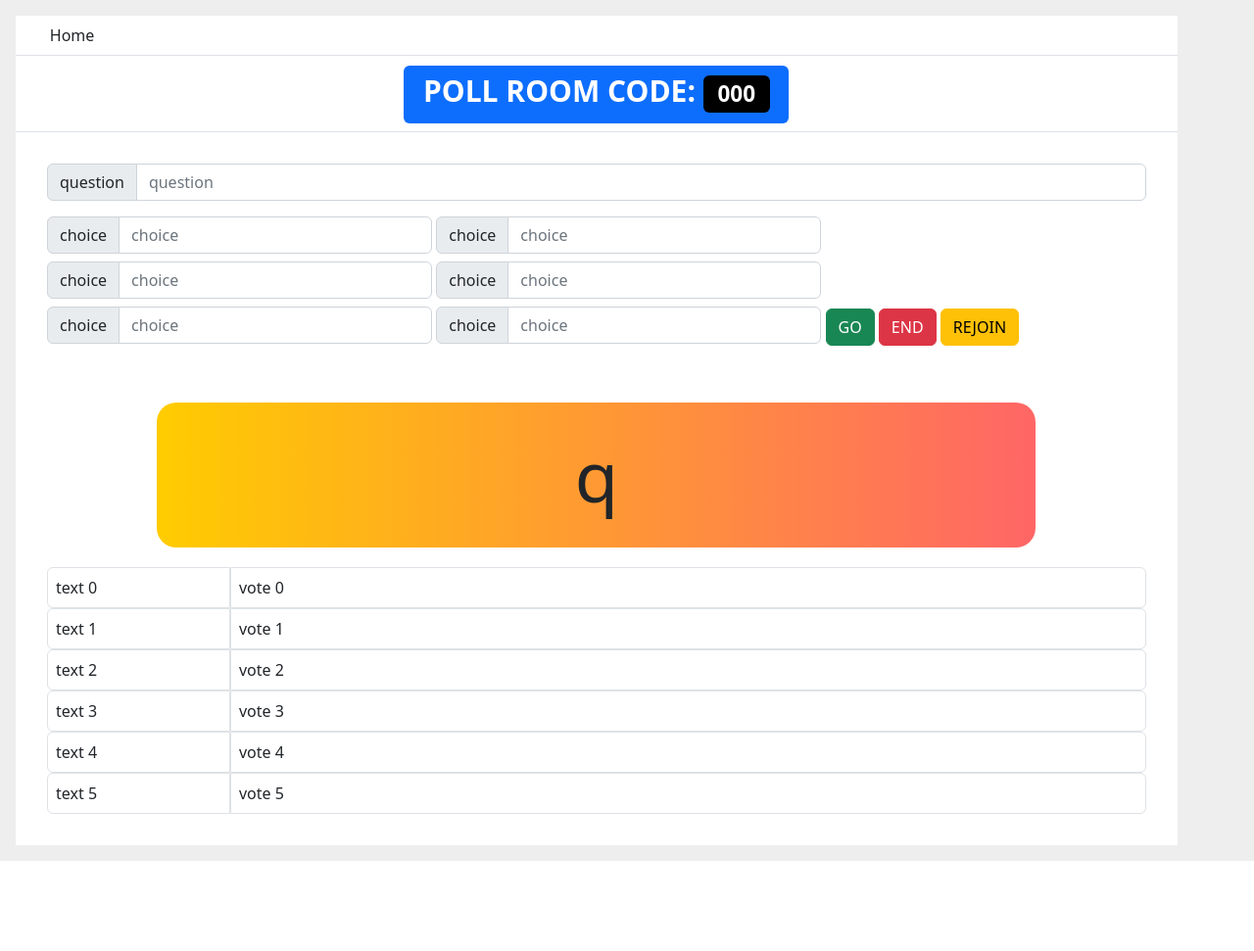
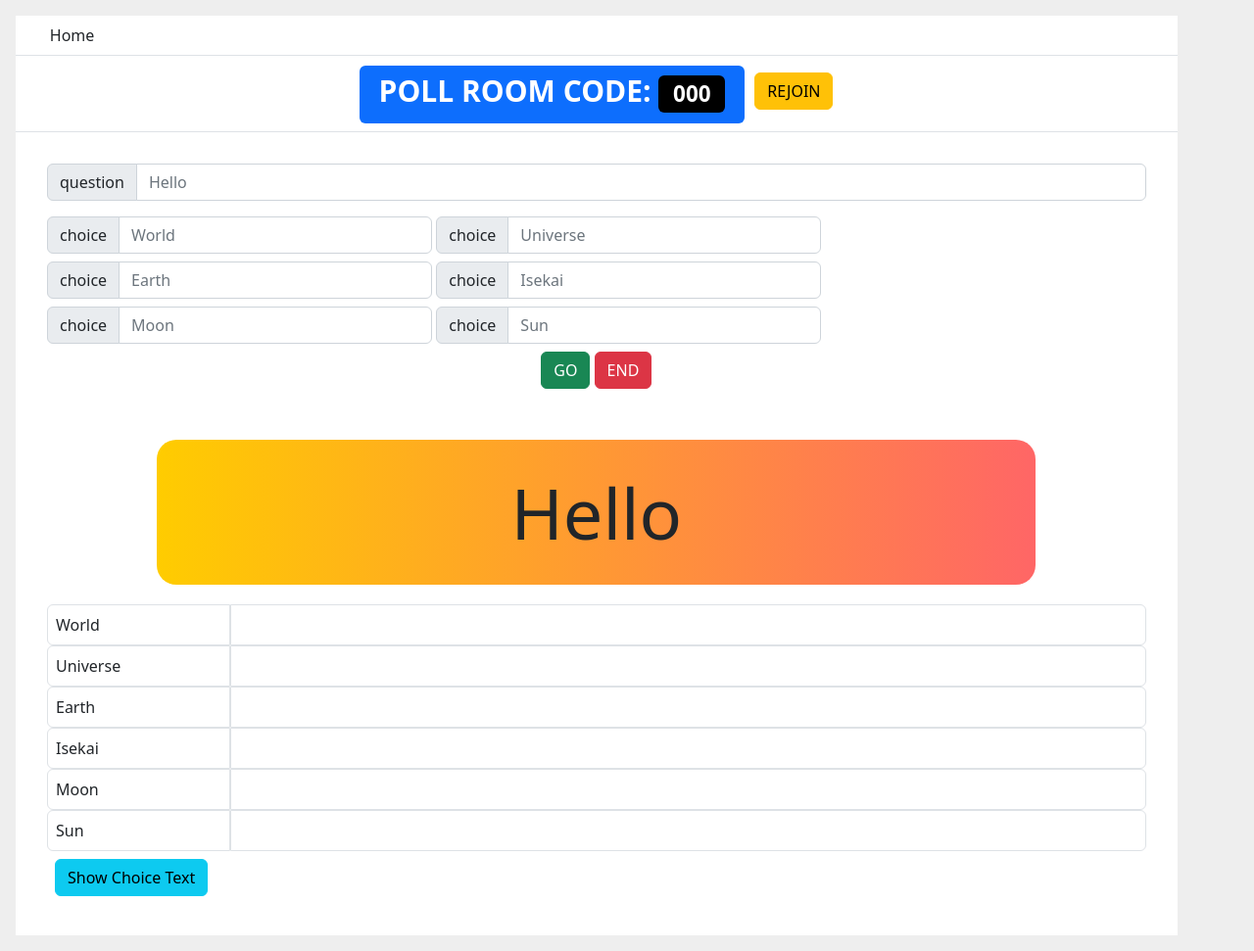
Before and after one commit to tpatikorn/PlantQuizGame, a Flask app: template templates/poll_admin.html in a window 1280 px wide. Shown: the whole page at 98% size. Before the commit the page ends 879 px from the top, so only its background shows below. Run offline with Flask 3, Linux system fonts and the light colour scheme; the template is opened without the code that fills it: most values are stand-ins (such as "Sample title", 1, 10 or a date in 2020); some libraries are stand-ins or nearby versions.

Commit message:
default to emoji choices, add button to show choice text

```diff
--- a/auth.py
+++ b/auth.py
@@ -47,7 +47,7 @@ def login():
                                                family_name=user["family_name"], name=user["name"],
                                                picture=user["picture"])
     session['user'] = {"email": new_user.email, "given_name": new_user.given_name, "family_name": new_user.family_name,
-                       "name": new_user.name, "picture": new_user.picture, "id": new_user.id}
+                       "name": new_user.name, "picture": new_user.picture, "id": new_user.id, "admin": new_user.admin}
     return redirect(request.headers["Referer"])
 
 
--- a/templates/poll_admin.html
+++ b/templates/poll_admin.html
@@ -2,10 +2,13 @@
 
 {% block title %}POLL ROOM CODE: {{ room_code }} {% endblock %}
 {% block header %}
-    <h1><span class="badge bg-primary">POLL ROOM CODE: <span class="badge bg-black">{{ room_code }}</span></span></h1>
+    <h1><span class="badge bg-primary">POLL ROOM CODE: <span class="badge bg-black">{{ room_code }}</span></span>
+        <button type="button" class="btn btn-warning" id="poll_join">REJOIN</button>
+    </h1>
 {% endblock %}
 
 {% set NUM_CHOICES = 6 %}
+{% set PLACEHOLDER_TEXT = ["World", "Universe", "Earth", "Isekai", "Moon", "Sun"] %}
 
 {% block content %}
     <script src="https://cdnjs.cloudflare.com/ajax/libs/socket.io/4.0.1/socket.io.js"
@@ -14,7 +17,18 @@
     <link rel="stylesheet" href="{{ url_for("static", filename="poll.css") }}"/>
     <script type="text/javascript">
         $(function () {
+
             const room_code = "{{ room_code }}";
+            const emojis = ["🐻", "❄️", "🐜", "🧐", "👨‍🦱", "🚌", "🦟", "👘", "🍌", "🏎",
+                "🎇", "🐺", "💂‍♂️", "👛", "👢", "🕵️", "🥕", "📲", "👨‍👧‍👧", "🕍"]
+
+            function get_random_emoji(k = 1) {
+                let result = "";
+                for (let i = 0; i < k; i++) {
+                    result = result + emojis[Math.floor(Math.random() * emojis.length)];
+                }
+                return result;
+            }
 
             let socket = io();
             socket.emit('poll_join_event', ["{{ session['user'].id }}", room_code]);
@@ -28,8 +42,9 @@
                 $("#received_question").html(data[0][1]).data("question-id", data[0][0]);
                 for (let i = 0; i < data[1].length; i++) {
                     console.log(data[1][i]);
+                    const random_emoji = get_random_emoji(5);
                     $("#received_choice_" + i).css("display", "flex");
-                    $("#received_choice_text_" + i).html(data[1][i][1]);
+                    $("#received_choice_text_" + i).html(random_emoji).data("choice-text", data[1][i][1]);
                     $("#received_choice_vote_" + i).data("choice-id", data[1][i][0]).html("");
                 }
             });
@@ -40,7 +55,7 @@
                 for (let i = 0; i < 10; i++) {
                     const choice_selector = $("#received_choice_vote_" + i);
                     if ((choice_selector.length > 0) && (choice_selector.data("choice-id") === choice_id)) {
-                        choice_selector.html(choice_selector.html() + "😀");
+                        choice_selector.html(choice_selector.html() + get_random_emoji());
                     }
                 }
             });
@@ -51,6 +66,15 @@
 
             $("#close_question").on("click", function () {
                 socket.emit('poll_close_question_event', [room_code]);
+            });
+
+            $("#toggle_show_choice").on("click", function () {
+                for (let i = 0; i < 10; i++) {
+                    const choice_selector = $("#received_choice_text_" + i);
+                    if (choice_selector.length > 0) {
+                        choice_selector.html(choice_selector.data("choice-text"));
+                    }
+                }
             });
 
             $("#new_question").on("click", function () {
@@ -73,35 +97,37 @@
     <div class="content" id="question_post">
         <div class="input-group mb-3">
             <span class="input-group-text" id="question-desc">question</span>
-            <input type="text" class="form-control" placeholder="question" aria-label="question" id="question"
+            <input type="text" class="form-control" placeholder="Hello" aria-label="question" id="question"
                    aria-describedby="question-desc">
         </div>
         {% for i in range(NUM_CHOICES) %}
             <div class="input-group mb-2 d-inline-flex align-items-center w-auto">
                 <span class="input-group-text" id="choice-desc">choice</span>
-                <input type="text" class="form-control" placeholder="choice" aria-label="choice_{{ i }}"
+                <input type="text" class="form-control" placeholder="{{ PLACEHOLDER_TEXT[i] }}"
+                       aria-label="choice_{{ i }}"
                        id="choice_{{ i }}" aria-describedby="choice-{{ i }}-desc" style="min-width: 320px">
             </div>
         {% endfor %}
-        <button type="button" class="btn btn-success" id="new_question">GO</button>
-        <button type="button" class="btn btn-danger" id="close_question">END</button>
-        <button type="button" class="btn btn-warning" id="poll_join">REJOIN</button>
+        <div style="text-align: center">
+            <button type="button" class="btn btn-success" id="new_question">GO</button>
+            <button type="button" class="btn btn-danger" id="close_question">END</button>
+        </div>
     </div>
     <div class="content" id="question_result">
-        <span class="center-text" id="received_question" data-question-id="-1">q</span>
+        <span class="center-text" id="received_question" data-question-id="-1">Hello</span>
         <div class="container">
             {% for i in range(NUM_CHOICES) %}
                 <div class="row choices" id="received_choice_{{ i }}" data-choice-id="{{ i }}">
-                    <div class="col align-left col-sm-2 text-wrap border rounded-start p-2"
+                    <div class="col choice_text align-left col-sm-2 text-wrap border rounded-start p-2"
                          id="received_choice_text_{{ i }}" data-choice-id="{{ i }}">
-                        text {{ i }}
+                        {{ PLACEHOLDER_TEXT[i] }}
                     </div>
                     <div class="col align-left col-sm-20 text-wrap border rounded-end p-2"
                          id="received_choice_vote_{{ i }}" data-choice-id="{{ i }}">
-                        vote {{ i }}
                     </div>
                 </div>
             {% endfor %}
         </div>
+        <button type="button" class="btn btn-info m-2" id="toggle_show_choice">Show Choice Text</button>
     </div>
 {% endblock %}
```
Also changed, not shown: poll.py (+8 -3 lines), templates/poll_client.html (+23 -10 lines).
